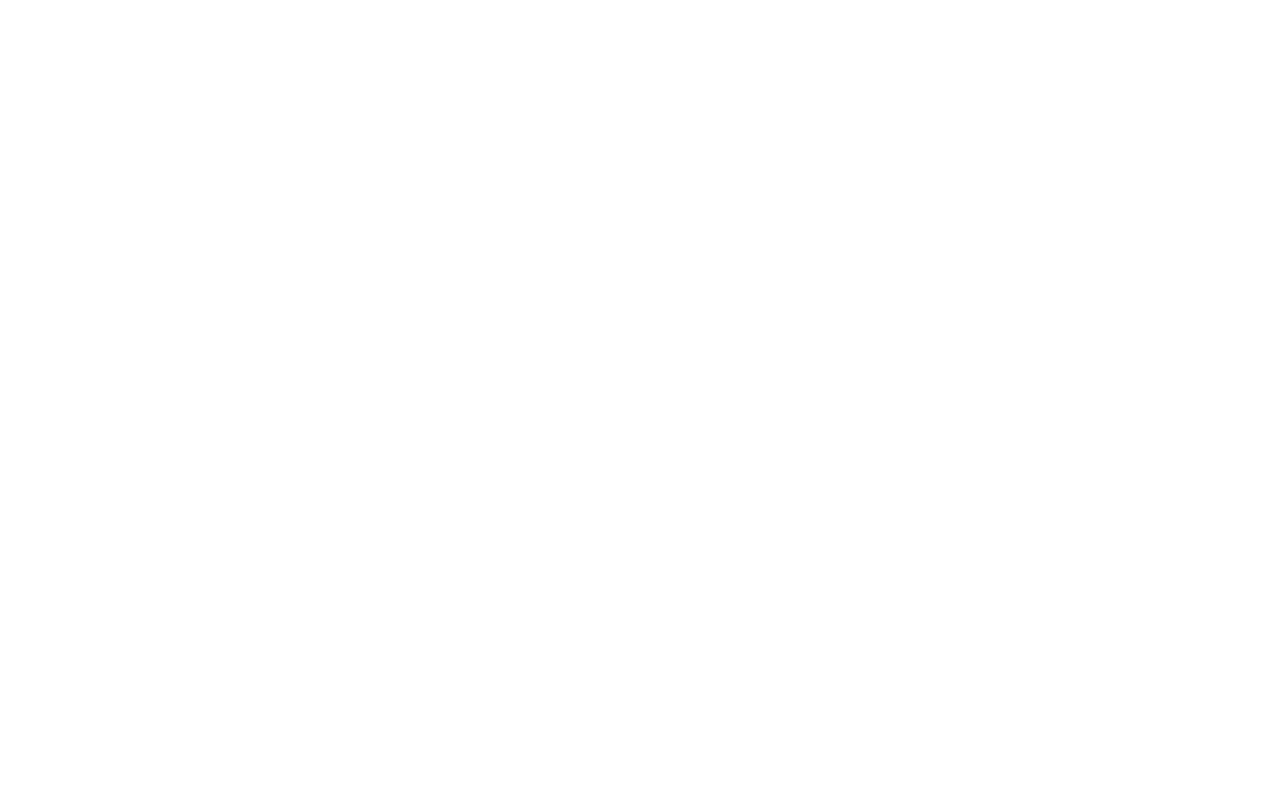
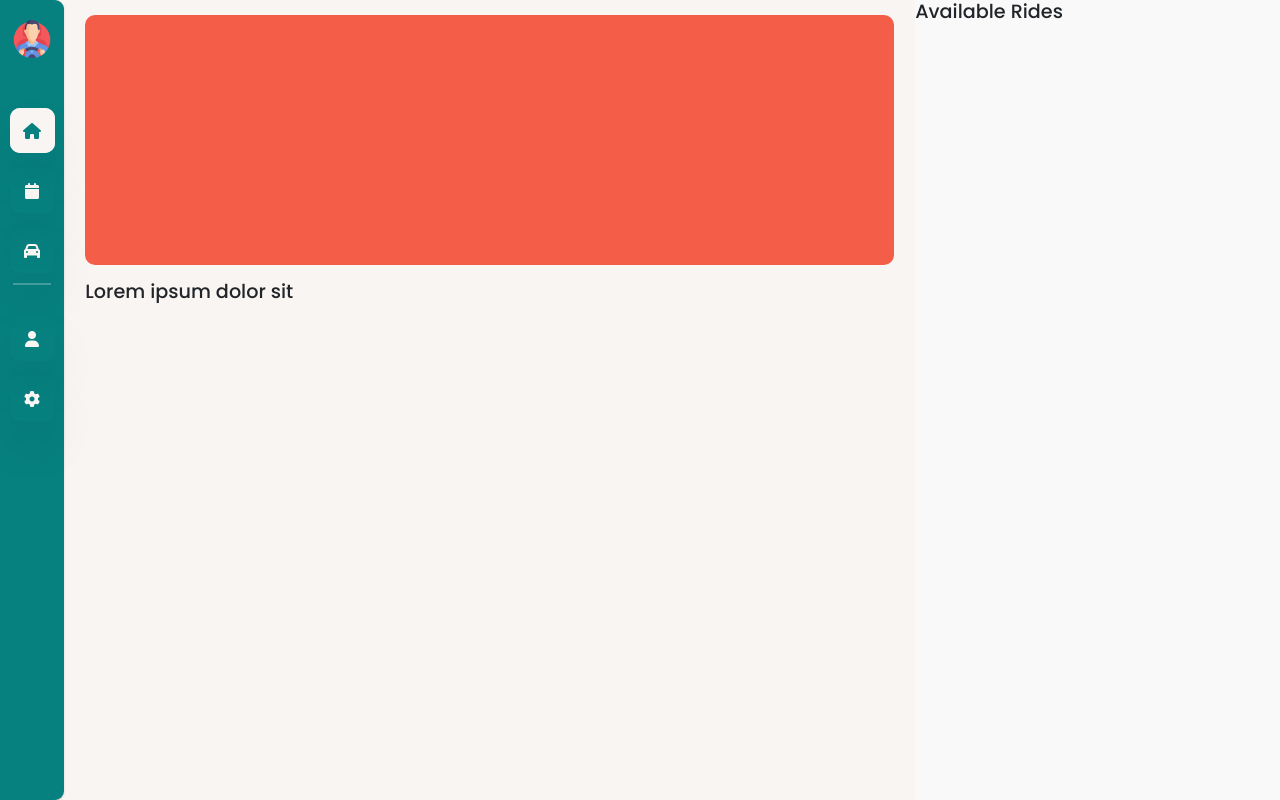
Before and after one commit to Lawrenz-Sese/carrentals, an Angular app: page /home in a window 1280 px wide. Before the commit this address led to /. Built offline with nearby package versions, Linux system fonts and the light colour scheme.

Commit message:
Initial UI

```diff
--- a/src/app/app-routing.module.ts
+++ b/src/app/app-routing.module.ts
@@ -3,6 +3,7 @@
 
 
 import { AuthenticationGuard } from './authentication.guard';
+import { HomeComponent } from './components/home/home.component';
 
 
 // COMPONENTS
@@ -15,7 +16,8 @@
 const routes: Routes = [
   {path: '', component: LoginComponent},
   {path: 'register', component: RegisterComponent},
-  {path: 'profile', component: ProfileComponent, canActivate:[AuthenticationGuard]}
+  // {path: 'profile', component: ProfileComponent, canActivate:[AuthenticationGuard]}
+  {path: 'home', component: HomeComponent}
 
 ];
 
--- a/src/app/app.module.ts
+++ b/src/app/app.module.ts
@@ -10,13 +10,15 @@
 import { FormsModule, ReactiveFormsModule } from '@angular/forms';
 import { AuthguardServiceService } from './services/authguard-service.service';
 import { ProfileComponent } from './components/profile/profile/profile.component';
+import { HomeComponent } from './components/home/home.component';
 
 @NgModule({
   declarations: [
     AppComponent,
     LoginComponent,
     RegisterComponent,
-    ProfileComponent
+    ProfileComponent,
+    HomeComponent
 
   ],
   imports: [
--- /dev/null
+++ b/src/app/components/home/home.component.html
@@ -0,0 +1,39 @@
+<div class="page-container">
+    <!-- Side Navigator of every page -->
+    <div class="side-nav">
+       <div class="profile-img">
+          <img src="./assets/rider.png" alt="">
+       </div>
+       <div class="nav-links">
+          <div class="nav-icons" routerLink="/home" routerLinkActive="active">
+             <i class="fa-solid fa-house" routerLink="/home" routerLinkActive="active"></i>
+          </div>
+          <div class="nav-icons">
+             <i class="fa-solid fa-calendar"></i>
+          </div>
+          <div class="nav-icons">
+             <i class="fa-solid fa-car"></i>
+          </div>
+          <hr class="divisor">
+          <div class="nav-icons">
+             <i class="fa-solid fa-user"></i>
+          </div>
+          <div class="nav-icons">
+             <i class="fa-solid fa-gear"></i>
+          </div>
+       </div>
+    </div>
+    <!-- All contents placed here -->
+    <div class="body-container">
+      <div class="body-main">
+         <div class="body-banner"></div>
+
+         <div class="body-dash">
+            <h4>Lorem ipsum dolor sit</h4>
+         </div>
+      </div>
+      <div class="body-sub">
+         <h4>Available Rides</h4>
+      </div>
+    </div>
+ </div>
--- /dev/null
+++ b/src/app/components/home/home.component.scss
@@ -0,0 +1,115 @@
+h4 {
+  font-size: 1.2rem;
+  font-weight: 500;
+}
+
+.page-container {
+  background-color: #f8f5f2;
+  width: 100%;
+  height: auto;
+  display: flex;
+  flex-direction: row;
+}
+
+
+.side-nav {
+  width: 5%;
+  height: 100vh;
+  background-color: #078080;
+  border-radius: 0px 9px 9px 0px;
+  box-shadow: rgba(0, 0, 0, 0.1) 0px 1px 3px 0px, rgba(0, 0, 0, 0.06) 0px 1px 2px 0px;
+
+  .profile-img {
+    width: 100%;
+    height: auto;
+    display: flex;
+    justify-content: center;
+
+    img {
+      width: 60%;
+      margin-top: 20px
+    }
+  }
+
+  .nav-links {
+    margin-top: 50px;
+    display: flex;
+    flex-direction: column;
+    align-items: center;
+    gap: 15px;
+
+
+    .nav-icons {
+      width: 45px;
+      height: 45px;
+      display: flex;
+      justify-content: center;
+      align-items: center;
+      border-radius: 10px;
+      color: #f8f5f2;
+      box-shadow: rgba(0, 0, 0, 0.25) 0px 25px 50px -12px;
+      font-size: 1em;
+      cursor: pointer;
+    }
+
+    .active{
+        background-color: #f8f5f2;
+        width: 45px;
+        height: 45px;
+        display: flex;
+        justify-content: center;
+        align-items: center;
+        border-radius: 10px;
+        color: #078080;
+    }
+
+    .divisor {
+        width: 60%;
+        height: 2px;
+        background-color: #f8f5f2;
+        margin-top: -5px;
+    }
+  }
+
+}
+
+
+// Content Codes place here
+
+.body-container {
+  width: 95%;
+  height: 100vh;
+  display: flex;
+  flex-direction: row;
+
+  .body-main {
+    width: 70%;
+    height: 100%;
+    display: flex;
+    flex-direction: column;
+    align-items: center;
+
+    .body-banner {
+      width: 95%;
+      height: 250px;
+      background-color: #f45d48;
+      border-radius: 10px;
+      margin-top: 15px;
+    }
+
+    .body-dash {
+      width: 95%;
+      margin-top: 15px;
+      height: auto;
+      display: flex;
+      flex-direction: column;
+      align-items: flex-start;
+    }
+  }
+
+  .body-sub {
+    width: 30%;
+    height: 100%;
+    background-color: #f9f9f9;
+  }
+}
--- /dev/null
+++ b/src/app/components/home/home.component.ts
@@ -0,0 +1,15 @@
+import { Component, OnInit } from '@angular/core';
+
+@Component({
+  selector: 'app-home',
+  templateUrl: './home.component.html',
+  styleUrls: ['./home.component.scss']
+})
+export class HomeComponent implements OnInit {
+
+  constructor() { }
+
+  ngOnInit(): void {
+  }
+
+}
--- a/src/index.html
+++ b/src/index.html
@@ -5,6 +5,8 @@
   <title>CarRentals</title>
   <base href="/">
   <meta name="viewport" content="width=device-width, initial-scale=1">
+
+  <script src="https://kit.fontawesome.com/268ed5f035.js" crossorigin="anonymous"></script>
 
   <link rel="icon" type="image/x-icon" href="favicon.ico">
   <link href="https://cdn.jsdelivr.net/npm/bootstrap@5.0.2/dist/css/bootstrap.min.css" rel="stylesheet" integrity="sha384-EVSTQN3/azprG1Anm3QDgpJLIm9Nao0Yz1ztcQTwFspd3yD65VohhpuuCOmLASjC" crossorigin="anonymous">
```
Also changed, not shown: 2 other files (tests, documents, lock files or other folders).
